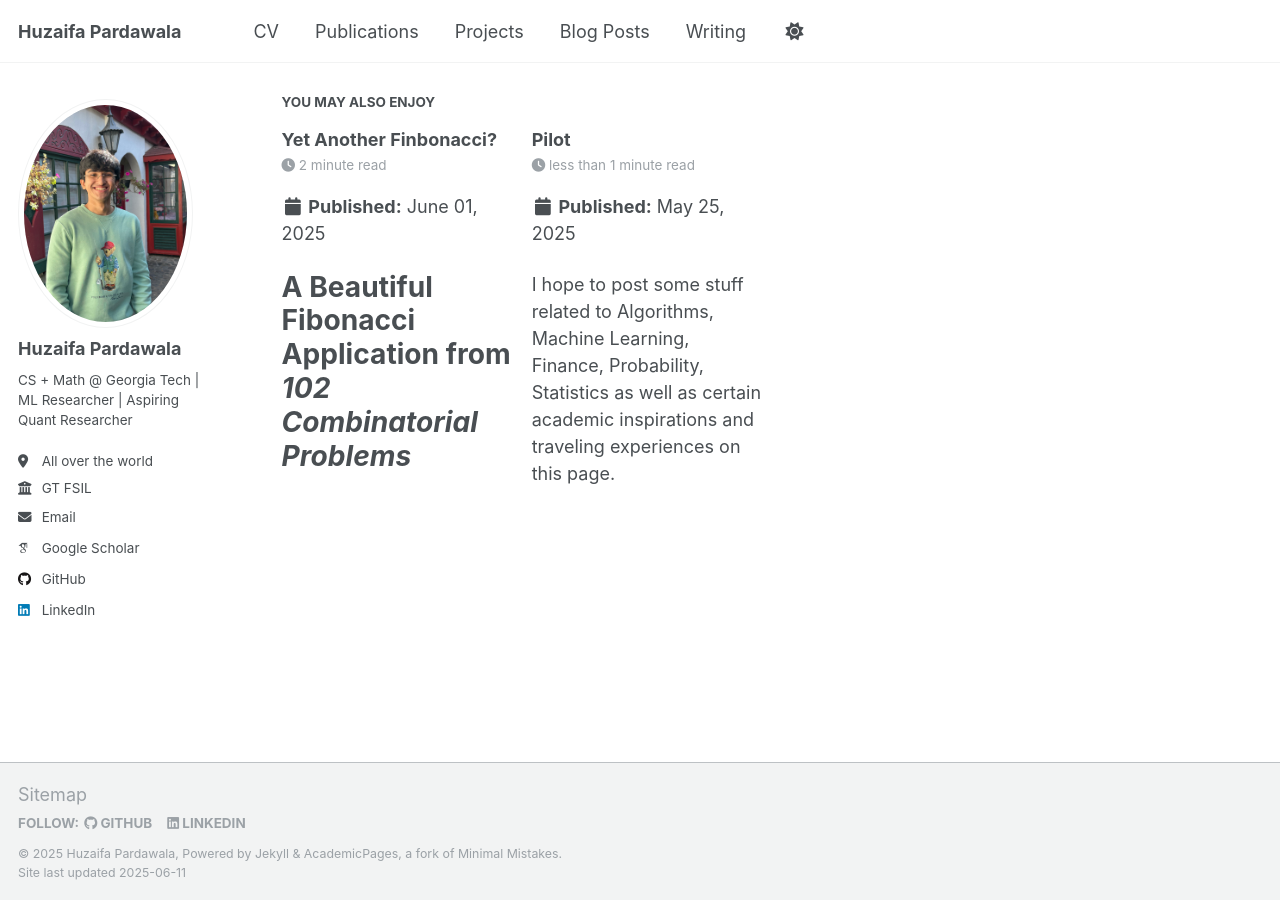
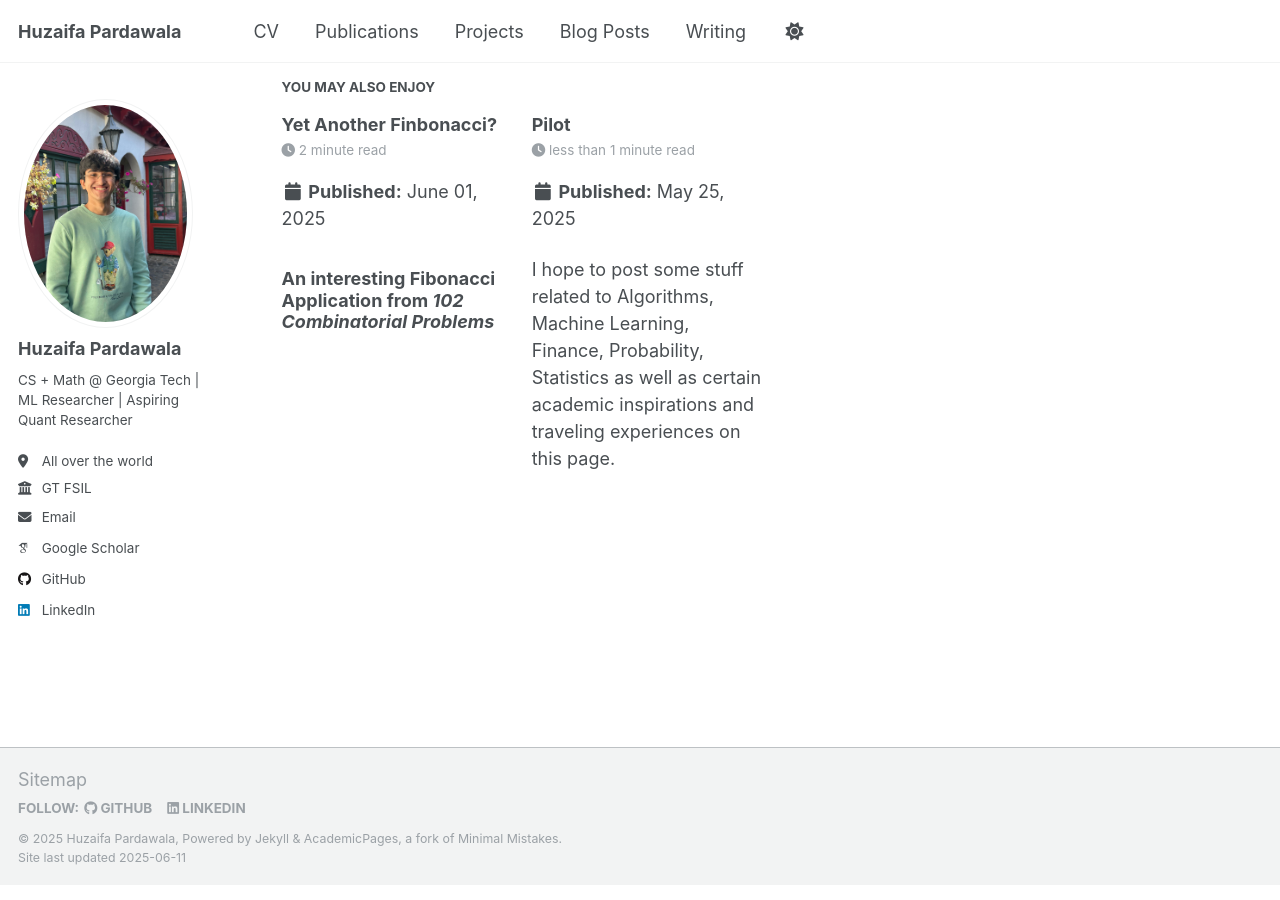
Before and after one commit to huzaifahp7/huzaifahp7.github.io, a Jekyll site: the page built from _posts/2025-05-29-post-2.md, in a window 1280 px wide and 900 px high, scrolled down 1696 px. Built offline with Jekyll 4.4.1, drawn with Linux system fonts in a browser that asks for light colours; some web fonts are replaced.

Commit message:
feat: add posts

```diff
--- a/_posts/2025-05-29-post-2.md
+++ b/_posts/2025-05-29-post-2.md
@@ -5,7 +5,7 @@ permalink: /posts/2025/05/29
 tags:
   - probability
 ---
-# An Open Ended Question from *Fifty Challenging Problems in Probability*
+### An Open Ended Question from *Fifty Challenging Problems in Probability*
 
 The book *Fifty Challenging Problems in Probability* by Frederick Mosteller is one of my favorites in the subject. The way he describes the solutions is very intuitive, and I would strongly urge you to get a copy if you haven’t already. It’s great for intellectually curious minds, regardless of your technical background (although it does require a basic understanding of certain terms). Mosteller believed that these kinds of “game” problems actually helped him with more serious problems he was working on at the time.
 
--- a/_posts/2025-06-01-blog-post-3.md
+++ b/_posts/2025-06-01-blog-post-3.md
@@ -6,7 +6,7 @@ tags:
   - combinatorics
 ---
 
-# A Beautiful Fibonacci Application from *102 Combinatorial Problems*
+### An interesting Fibonacci Application from *102 Combinatorial Problems*
 
 The book *102 Combinatorial Problems* by Titu Andreescu and Zuming Feng is one of my favorites to revise combinatorics for my research work as well as for interview prep.
 I came across one of my favorite problems in the book, which is also a beautiful application of the Fibonacci sequence.
```
